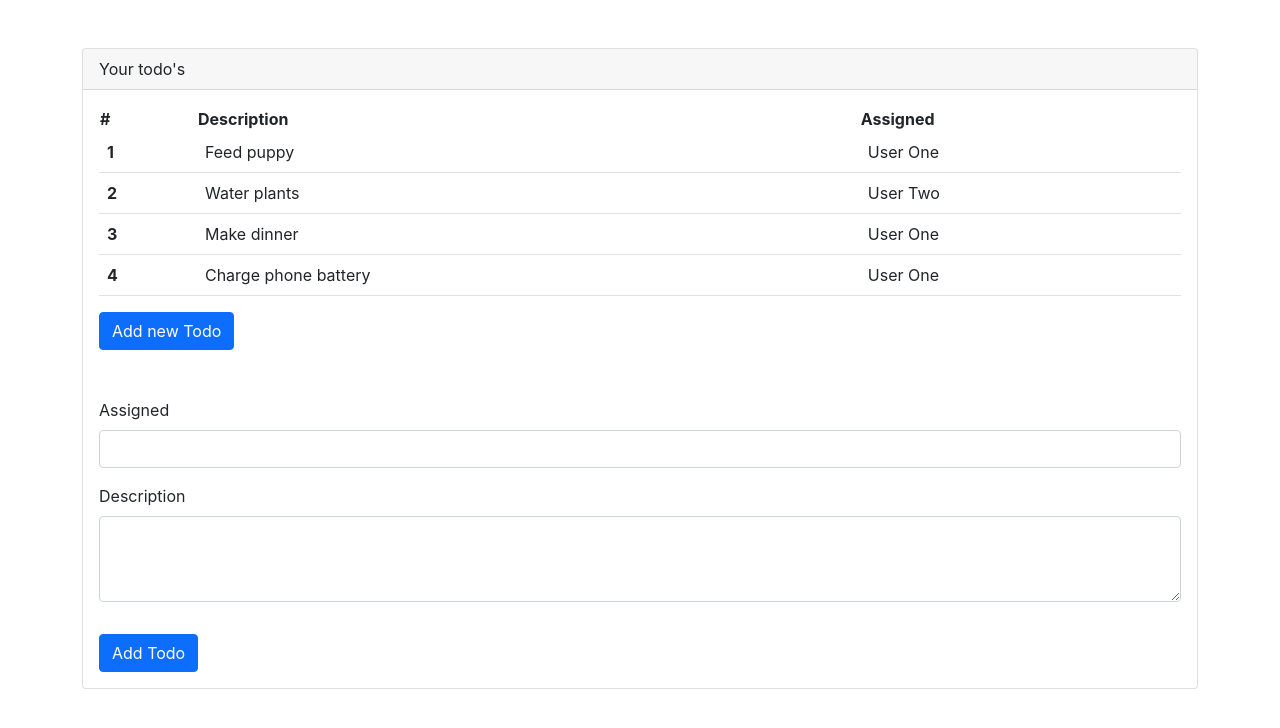
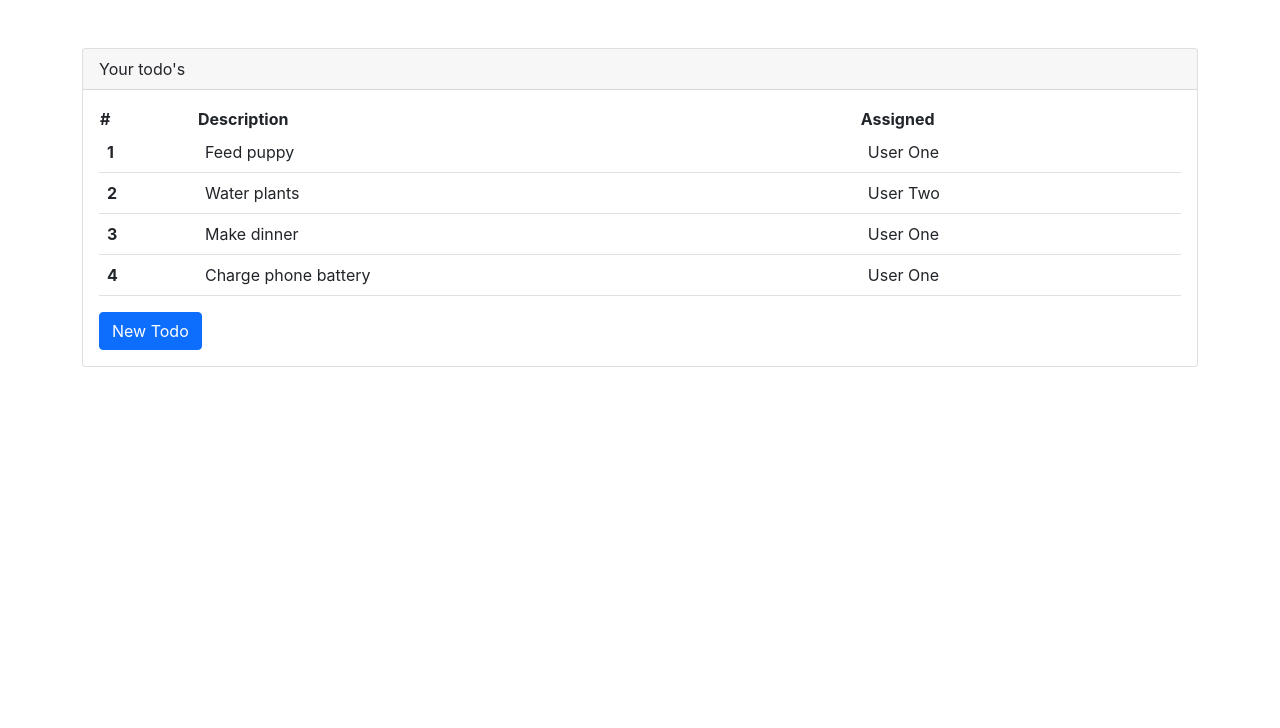
Before and after one commit to RanjanChaubey03/Full-Stack-Development-Demo, a React (Create React App) app in the folder react-todos/: page / in a window 1280 px wide. Shown: the top 728 px of the page. Built offline with nearby package versions, Linux system fonts and the light colour scheme.

Commit message:
Handling-user-input-conditional-rendering

```diff
--- a/react-todos/src/App.js
+++ b/react-todos/src/App.js
@@ -29,6 +29,15 @@ function App() {
     }
   }
 
+  const deleteTodo = (deleteTodoRowNumber)=>{
+    let filtered = todos.filter(function(value){
+      return value.rowNumber !== deleteTodoRowNumber
+    });
+    setTodos(filtered);
+  }
+
+  const [showNewTodoForm,setShowNewTodoForm] = useState(false);
+
   return (
     <div className='mt-5 container'>
       <div className='card'>
@@ -36,9 +45,12 @@ function App() {
           Your todo's
         </div>
         <div className='card-body'>
-          <TodoTable todos={todos} />
-          <button class='btn btn-primary' onClick={addTodo}>Add new Todo</button>
-          <NewTodoForm addTodo={addTodo} />
+          <TodoTable todos={todos} deleteTodo={deleteTodo}/>
+          <button class='btn btn-primary' onClick={()=>setShowNewTodoForm(!showNewTodoForm)}>
+            {showNewTodoForm ? 'Close New Todo':'New Todo'}
+            </button>
+            {showNewTodoForm && <NewTodoForm addTodo={addTodo} />}
+
         </div>
       </div>
     </div>
--- a/react-todos/src/components/TodoRowItem.js
+++ b/react-todos/src/components/TodoRowItem.js
@@ -1,7 +1,7 @@
 function TodoRowItem(props) {
 
     return (
-        <tr>
+        <tr onClick={()=>props.deleteTodo(props.rowNumber)}>
             <th scope='row'>{props.rowNumber}</th>
             <td>{props.rowDescription}</td>
             <td>{props.rowAssigned}</td>
--- a/react-todos/src/components/TodoTable.js
+++ b/react-todos/src/components/TodoTable.js
@@ -15,6 +15,7 @@ function TodoTable(props) {
                             rowNumber={todo.rowNumber}
                             rowDescription={todo.rowDescription}
                             rowAssigned={todo.rowAssigned}
+                            deleteTodo = {props.deleteTodo}
                         />
                     )
                     )
```
